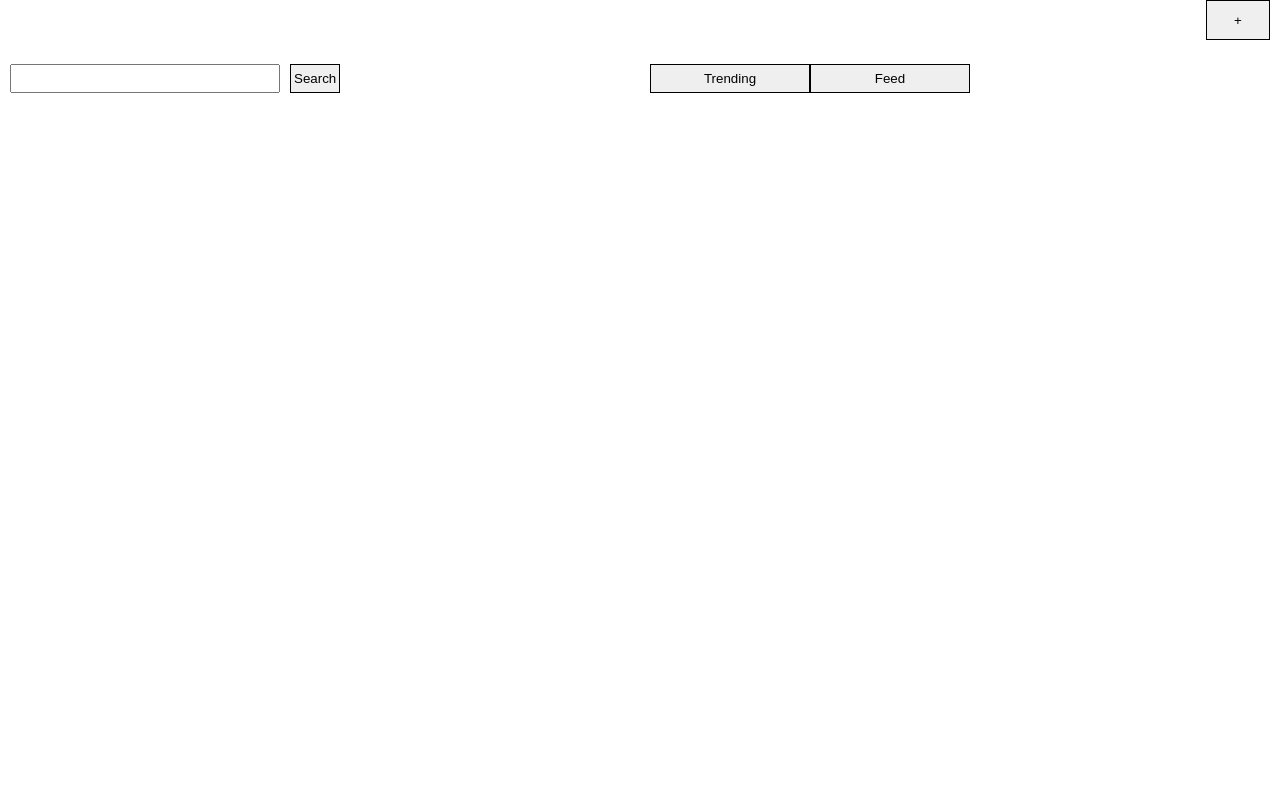
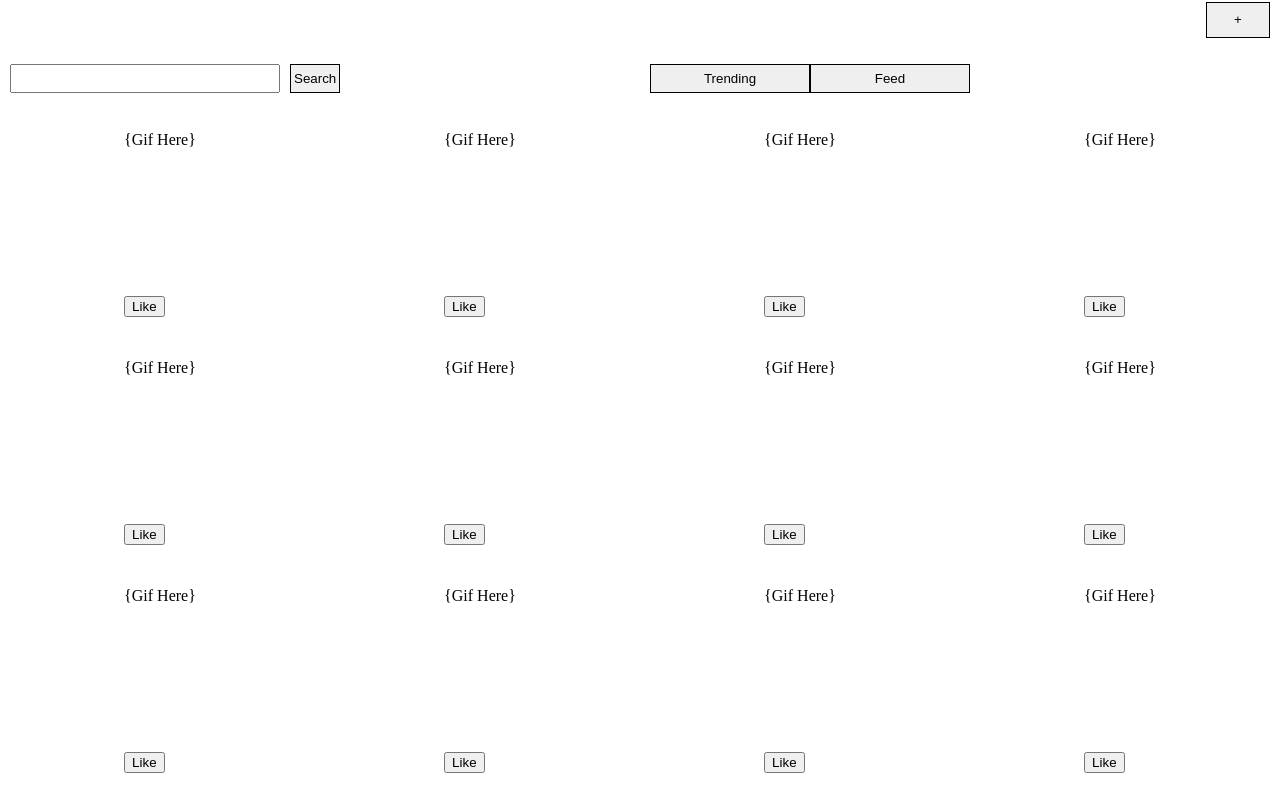
Before and after one commit to marlonaesparza/just-gifs-js, a React app: page / in a window 1280 px wide. Built offline with nearby package versions, Linux system fonts and the light colour scheme.

Commit message:
Home page component has the proper layout now for improvement.
All atom components are using dynamic rendering
- Depending on which parent component uses them

Using hardcoded data to display grid values
- Grid values are gifs represented as article elements

```diff
--- a/client/src/molecules/HomeMain.jsx
+++ b/client/src/molecules/HomeMain.jsx
@@ -2,32 +2,101 @@ import React from 'react';
 import Main from './atoms/Main';
 import Nav from './atoms/Nav';
 import Section from './atoms/Section';
+import Div from './atoms/Div';
 import SearchInput from './atoms/SearchInput';
 import SearchBtn from './atoms/SearchBtn';
 import ViewBtn from './atoms/ViewBtn';
+import GifArticle from './atoms/GifArticle';
+
+
+const testDataTrendingGifs = [
+  {
+    id: 1,
+    gif: '{Gif Here}'
+  },
+  {
+    id: 2,
+    gif: '{Gif Here}'
+  },
+  {
+    id: 3,
+    gif: '{Gif Here}'
+  },
+  {
+    id: 4,
+    gif: '{Gif Here}'
+  },
+  {
+    id: 5,
+    gif: '{Gif Here}'
+  },
+  {
+    id: 6,
+    gif: '{Gif Here}'
+  },
+  {
+    id: 7,
+    gif: '{Gif Here}'
+  },
+  {
+    id: 8,
+    gif: '{Gif Here}'
+  },
+  {
+    id: 9,
+    gif: '{Gif Here}'
+  },
+  {
+    id: 10,
+    gif: '{Gif Here}'
+  },
+  {
+    id: 11,
+    gif: '{Gif Here}'
+  },
+  {
+    id: 12,
+    gif: '{Gif Here}'
+  }
+];
 
 
 const HomeMain = () => {
   return (
-    <Main homeMain='true'>
-      <Nav>
+    <Main homeMain={true}>
+      <Nav homeMainNav={true}>
         {/*
           // Add search bar and view buttons
           // -- Search bar requires click to fetch
           // -- View buttons are Trending/Feed
         */}
-        <div>
-          <SearchInput /> <SearchBtn> Search </SearchBtn>
-        </div>
-        <div>
+        <Div>
+          <SearchInput homeMainSearchInput={true} /> <SearchBtn homeMainSearchBtn={true}> Search </SearchBtn>
+        </Div>
+        <Div>
           <ViewBtn>Trending</ViewBtn><ViewBtn>Feed</ViewBtn>
-        </div>
+        </Div>
       </Nav>
-      <Section>
+      <Section homeMainSection={true}>
         {/*
           // Render trending gifs
         */}
-
+        <Div homeMainSectionDiv={true}>
+          {
+            testDataTrendingGifs.map((gif) => {
+              return (
+                <GifArticle key={gif.id}>
+                  <Div>
+                    {gif.gif}
+                  </Div>
+                  <Div>
+                    <button>Like</button>
+                  </Div>
+                </GifArticle>
+              );
+            })
+          }
+        </Div>
       </Section>
     </Main>
   );
--- a/client/src/molecules/HomeNav.jsx
+++ /dev/null
@@ -1,15 +0,0 @@
-import Section from './atoms/Section';
-import Nav from './atoms/Nav';
-import ToggleBtn from './atoms/ToggleBtn';
-
-
-const HomeNav = () => {
-  return (
-    <Section homeNav={true}>
-      { false ? <Nav/> : <ToggleBtn>+</ToggleBtn>}
-    </Section>
-  );
-};
-
-
-export default HomeNav;
--- /dev/null
+++ b/client/src/molecules/TopNav.jsx
@@ -0,0 +1,15 @@
+import Section from './atoms/Section';
+import Nav from './atoms/Nav';
+import ToggleBtn from './atoms/ToggleBtn';
+
+
+const TopNav = () => {
+  return (
+    <Section topPageSection={true}>
+      { false ? <Nav topPageNav={true}/> : <ToggleBtn topPageToggle={true}>+</ToggleBtn>}
+    </Section>
+  );
+};
+
+
+export default TopNav;
--- /dev/null
+++ b/client/src/molecules/atoms/Div.jsx
@@ -0,0 +1,22 @@
+import styled from 'styled-components';
+
+
+const Div = styled.div`
+  margin: auto;
+  padding: 0;
+  width: 100%;
+  height: 100%;
+
+  ${
+    ({ homeMainSectionDiv }) =>
+      homeMainSectionDiv ?
+      `
+        display: grid;
+        grid-template-columns: repeat(4, 1fr);
+        grid-template-rows: repeat(3, 1fr);
+      ` : 'height: 100%;'
+  }
+`;
+
+
+export default Div;
--- /dev/null
+++ b/client/src/molecules/atoms/GifArticle.jsx
@@ -0,0 +1,13 @@
+import styled from 'styled-components';
+
+
+const GifArticle = styled.article`
+  margin: auto;
+  padding: 0;
+  display: grid;
+  height: 87%;
+  grid-template-rows: 10fr 2fr;
+`;
+
+
+export default GifArticle;
--- a/client/src/molecules/atoms/Main.jsx
+++ b/client/src/molecules/atoms/Main.jsx
@@ -9,7 +9,7 @@ const Main = styled.main`
     !homeMain ? null : '95vh'
   };
 
-  ${(homeMain) =>
+  ${({ homeMain }) =>
     homeMain ?
     'display: grid; grid-template-rows: 1fr 9fr;' :
     null
--- a/client/src/molecules/atoms/Nav.jsx
+++ b/client/src/molecules/atoms/Nav.jsx
@@ -4,14 +4,18 @@ import styled from 'styled-components';
 const Nav = styled.nav`
   margin: auto;
   padding: 0px 10px;
-  width: ${(homeMain) =>
-    homeMain ? '100%' : 'default'
+  width: ${
+    ({ homeMainNav }) =>
+      homeMainNav ? '100%' : 'default'
   };
 
-  ${(homeMain) =>
-    homeMain ?
-    'display: grid; grid-template-columns: 1fr 1fr;' :
-    null
+  ${
+    ({ homeMainNav }) => {
+      return homeMainNav ?
+      'display: grid; grid-template-columns: 1fr 1fr;' :
+      null
+    }
+
   }
 `;
 
--- a/client/src/molecules/atoms/SearchBtn.jsx
+++ b/client/src/molecules/atoms/SearchBtn.jsx
@@ -4,8 +4,8 @@ import styled from 'styled-components';
 const SearchBtn = styled.button`
   margin: auto 10px;
   padding: 5px 3px;
-  ${(homeMain) =>
-    homeMain ? 'float: left;': null
+  ${({ homeMainSearchBtn }) =>
+    homeMainSearchBtn  ? 'float: left;': null
   };
   height: 100%;
   border: 1px solid black;
--- a/client/src/molecules/atoms/Section.jsx
+++ b/client/src/molecules/atoms/Section.jsx
@@ -4,9 +4,16 @@ import styled from 'styled-components';
 const Section = styled.section`
   margin: auto;
   padding: 0;
-  height: ${({ homeNav }) =>
-    homeNav ? '5vh' : '100%'
+  width: 100%;
+  height: ${({ topPageSection }) =>
+    topPageSection ? '5vh' : '100%'
   };
+
+  ${
+    ({ homeMainSectionDiv }) =>
+      homeMainSectionDiv ?
+      'overflow: auto' : null
+  }
 `;
 
 
--- a/client/src/molecules/atoms/ToggleBtn.jsx
+++ b/client/src/molecules/atoms/ToggleBtn.jsx
@@ -2,10 +2,11 @@ import styled from 'styled-components';
 
 
 const ToggleBtn = styled.button`
-  margin: auto 10px;
+  margin: 1.5px 10px;
   padding: 0;
   float: right;
-  height: 100%;
+  vertical-align: middle;
+  height: 90%;
   width: 5%;
   border: 1px solid black;
 `;
--- a/client/src/routes/Home.jsx
+++ b/client/src/routes/Home.jsx
@@ -1,12 +1,12 @@
 import React from 'react';
-import HomeNav from './../molecules/HomeNav';
+import TopNav from '../molecules/TopNav';
 import HomeMain from '../molecules/HomeMain';
 
 
 const Home = () => {
   return (
     <React.Fragment>
-        <HomeNav />
+        <TopNav />
         <HomeMain />
     </React.Fragment>
   )
```
Also changed, not shown: public/dist/bundle.js.
